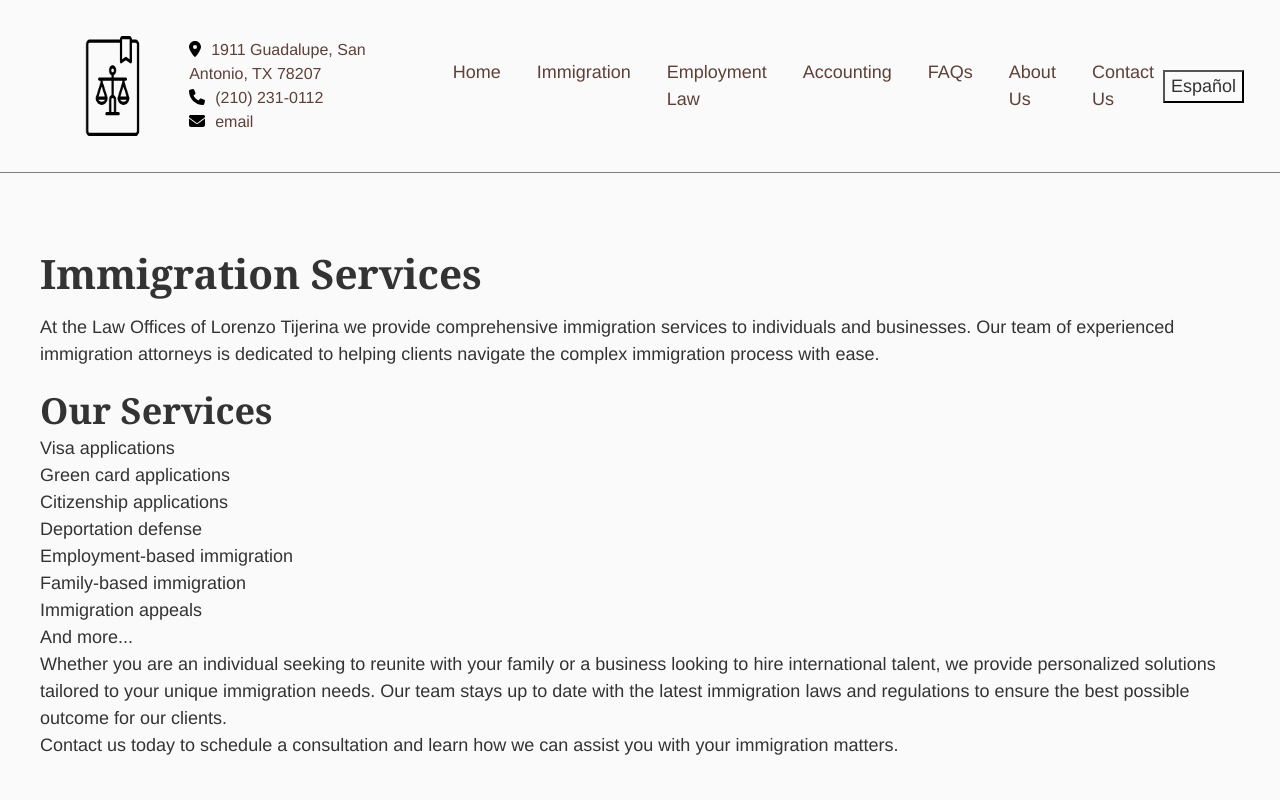
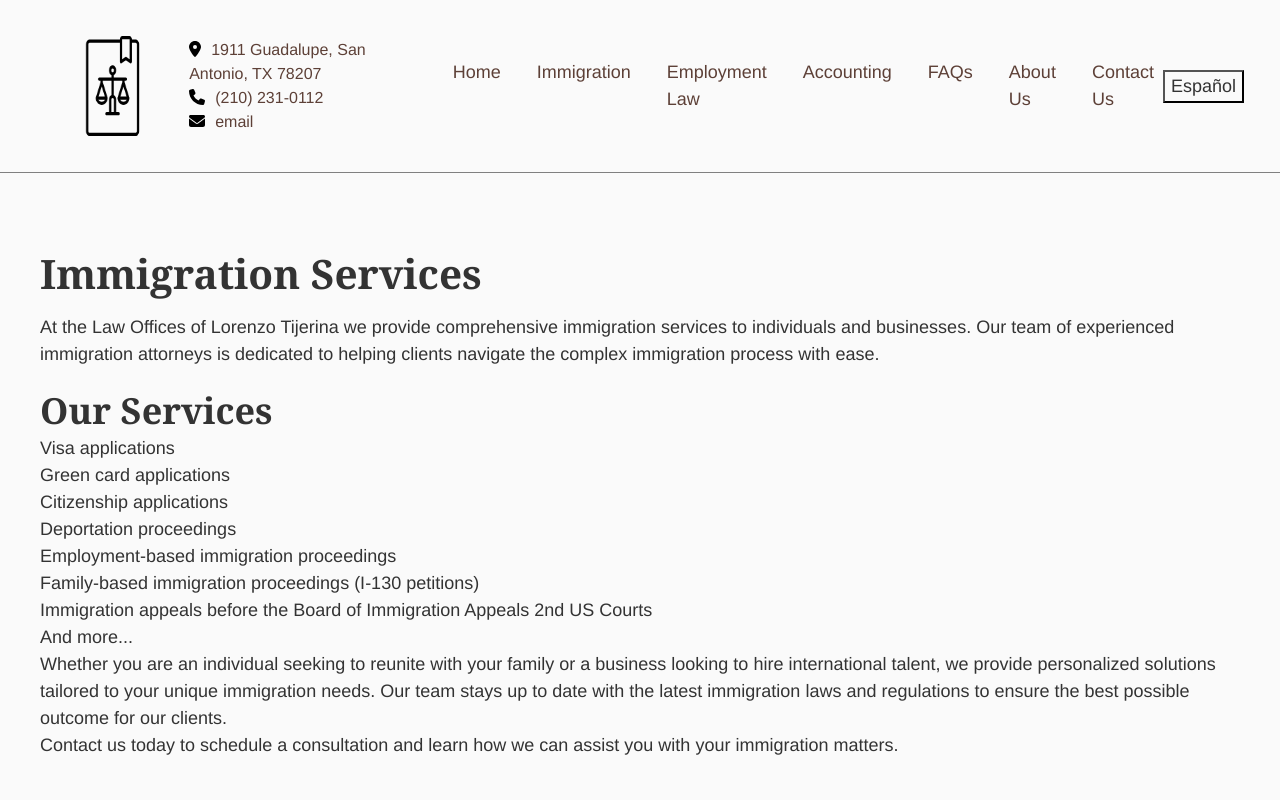
Before and after one commit to elpopes/tasesq, a React (Create React App) app: page /immigration in a window 1280 px wide. Shown: the top 800 px of the page. Built offline with nearby package versions, Linux system fonts and the light colour scheme.

Commit message:
immigration copy

```diff
--- a/src/translations/Home.ts
+++ b/src/translations/Home.ts
@@ -14,7 +14,7 @@ export const homeText = {
           subtitle: "We're here to help with your legal needs",
         },
       ],
-      welcomeTitle: 'Welcome to the Law Offices of Lorenzo Tijerina',
+      welcomeTitle: 'Welcome to the Law Offices of Lorenzo Tijerina, ESQ',
       welcomeDescription1: 'We are a San Antonio/New York-based federal law firm with over 40 years of experience. Our legal professionals are dedicated to providing the highest quality legal services to our clients. We specialize in a broad range of federal legal matters and are committed to delivering results for our clients.',
       welcomeDescription2: 'Contact us today to learn more about how we can assist you with your legal needs.',
     },
--- a/src/translations/Immigration.ts
+++ b/src/translations/Immigration.ts
@@ -3,7 +3,7 @@ export const immigrationText = {
       title: 'Immigration Services',
       introduction: 'At the Law Offices of Lorenzo Tijerina we provide comprehensive immigration services to individuals and businesses. Our team of experienced immigration attorneys is dedicated to helping clients navigate the complex immigration process with ease.',
       servicesTitle: 'Our Services',
-      servicesList: ['Visa applications', 'Green card applications', 'Citizenship applications', 'Deportation defense', 'Employment-based immigration', 'Family-based immigration', 'Immigration appeals', 'And more...'],
+      servicesList: ['Visa applications', 'Green card applications', 'Citizenship applications', 'Deportation proceedings', 'Employment-based immigration proceedings', 'Family-based immigration proceedings (I-130 petitions)', 'Immigration appeals before the Board of Immigration Appeals 2nd US Courts', 'And more...'],
       conclusion: 'Whether you are an individual seeking to reunite with your family or a business looking to hire international talent, we provide personalized solutions tailored to your unique immigration needs. Our team stays up to date with the latest immigration laws and regulations to ensure the best possible outcome for our clients.',
       callToAction: 'Contact us today to schedule a consultation and learn how we can assist you with your immigration matters.',
     },
```
